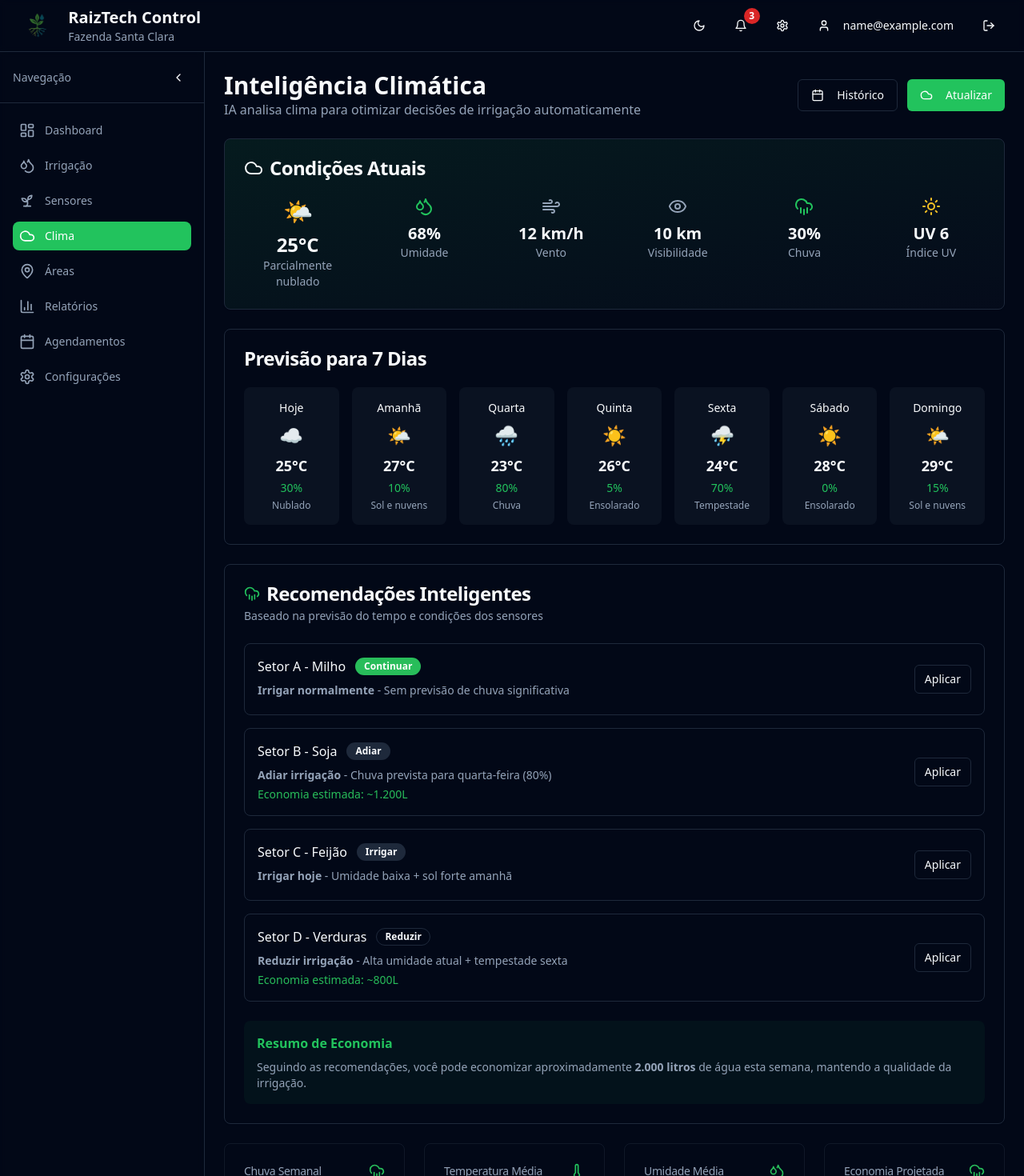
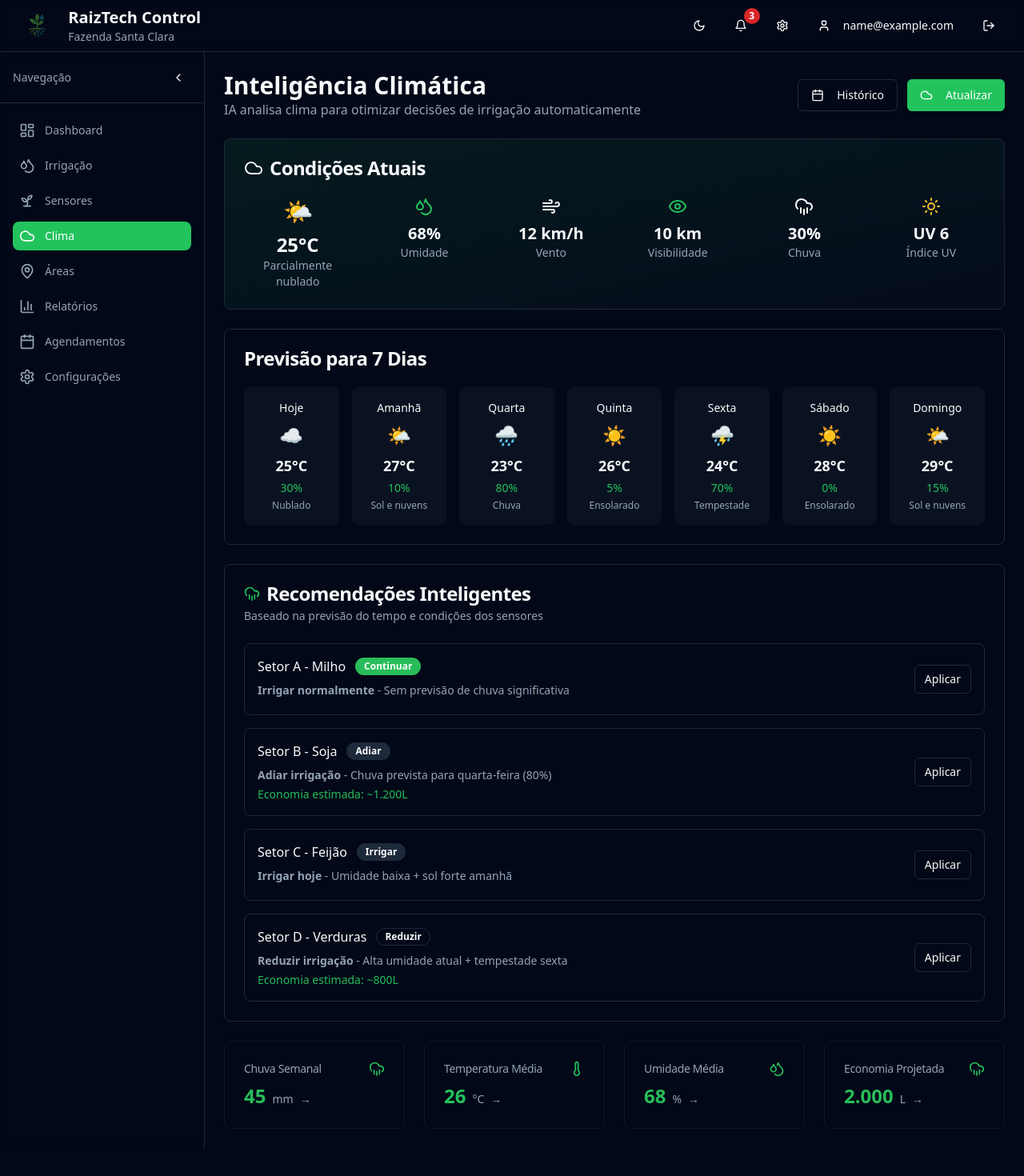
Before and after one commit to RicardoMarinho-code/Painel-de-controle-raiztech, a React (Vite) app: page /weather in a window 1280 px wide. Shown: the top 1470 px of the page at 80% size. After the commit the page ends 1435 px from the top, so only its background shows below. Built offline with nearby package versions, Linux system fonts and the light colour scheme; sample sign-in values are in the browser's storage.

Commit message:
melhora de UI

```diff
--- a/src/pages/Index.tsx
+++ b/src/pages/Index.tsx
@@ -216,7 +216,7 @@ const Index = () => {
             <Card>
               <CardHeader>
                 <CardTitle className="flex items-center space-x-2">
-                  <Brain className="h-5 w-5 text-primary" />
+                  <Brain className="h-5 w-5 text-sucess" />
                   <span>Status da Inteligência</span>
                 </CardTitle>
               </CardHeader>
--- a/src/pages/Reports.tsx
+++ b/src/pages/Reports.tsx
@@ -106,7 +106,7 @@ const Reports = () => {
                   <CardHeader className="pb-3">
                     <div className="flex items-center justify-between">
                       <CardTitle className="text-lg flex items-center space-x-2">
-                        <Brain className="h-5 w-5 text-primary" />
+                        <Brain className="h-5 w-5 text-sucess" />
                         <span>{report.title}</span>
                       </CardTitle>
                       <Badge variant="outline">{report.period}</Badge>
@@ -220,7 +220,7 @@ const Reports = () => {
                   </p>
                   <div className="space-y-4 pt-2">
                     <div className="flex items-start gap-3">
-                      <Brain className="h-5 w-5 text-accent flex-shrink-0 mt-1" />
+                      <Brain className="h-5 w-5 text-primary flex-shrink-0 mt-1" />
                       <div>
                         <p className="font-medium">615 Padrões Identificados</p>
                         <p className="text-xs text-muted-foreground">em 5 meses de operação.</p>
--- a/src/pages/Schedule.tsx
+++ b/src/pages/Schedule.tsx
@@ -154,7 +154,7 @@ const Schedule = () => {
               <div className="grid grid-cols-1 md:grid-cols-4 gap-6">
                 <div className="text-center p-4 bg-muted/40 rounded-lg">
                   <div className="text-2xl font-bold text-primary">615</div>
-                  <p className="text-sm text-muted-foreground">Padrões Aprendidos</p>
+                  <p className="text-sm text-primary">Padrões Aprendidos</p>
                 </div>
                 <div className="text-center p-4 bg-muted/40 rounded-lg">
                   <div className="text-2xl font-bold text-success">96.8%</div>
--- a/src/pages/Sensors.tsx
+++ b/src/pages/Sensors.tsx
@@ -299,7 +299,7 @@ const Sensors = () => {
                     <p className="text-sm text-muted-foreground">Água Economizada esta Semana</p>
                   </div>
                   <div className="text-center p-4 bg-muted/30 rounded-lg">
-                    <div className="text-2xl font-bold text-accent">93.4%</div>
+                    <div className="text-2xl font-bold text-success">93.4%</div>
                     <p className="text-sm text-muted-foreground">Eficiência Global</p>
                   </div>
                 </div>
--- a/src/pages/Weather.tsx
+++ b/src/pages/Weather.tsx
@@ -127,17 +127,17 @@ const Weather = () => {
                   <p className="text-sm text-muted-foreground">Umidade</p>
                 </div>
                 <div className="text-center">
-                  <Wind className="h-6 w-6 mx-auto mb-2 text-muted-foreground" />
+                  <Wind className="h-6 w-6 mx-auto mb-2 text-sucess" />
                   <div className="text-xl font-semibold">{currentWeather.windSpeed}</div>
                   <p className="text-sm text-muted-foreground">Vento</p>
                 </div>
                 <div className="text-center">
-                  <Eye className="h-6 w-6 mx-auto mb-2 text-muted-foreground" />
+                  <Eye className="h-6 w-6 mx-auto mb-2 text-primary" />
                   <div className="text-xl font-semibold">{currentWeather.visibility}</div>
                   <p className="text-sm text-muted-foreground">Visibilidade</p>
                 </div>
                 <div className="text-center">
-                  <CloudRain className="h-6 w-6 mx-auto mb-2 text-primary" />
+                  <CloudRain className="h-6 w-6 mx-auto mb-2 text-sucess" />
                   <div className="text-xl font-semibold">{currentWeather.rainChance}</div>
                   <p className="text-sm text-muted-foreground">Chuva</p>
                 </div>
@@ -203,14 +203,6 @@ const Weather = () => {
                   </div>
                 ))}
               </div>
-
-              <div className="mt-6 p-4 bg-primary/5 rounded-lg">
-                <h4 className="font-medium text-primary mb-2"><strong> Resumo de Economia </strong></h4>
-                <p className="text-sm text-muted-foreground">
-                  Seguindo as recomendações, você pode economizar aproximadamente <strong>2.000 litros</strong> de água
-                  esta semana, mantendo a qualidade da irrigação.
-                </p>
-              </div>
             </CardContent>
           </Card>
 
```
